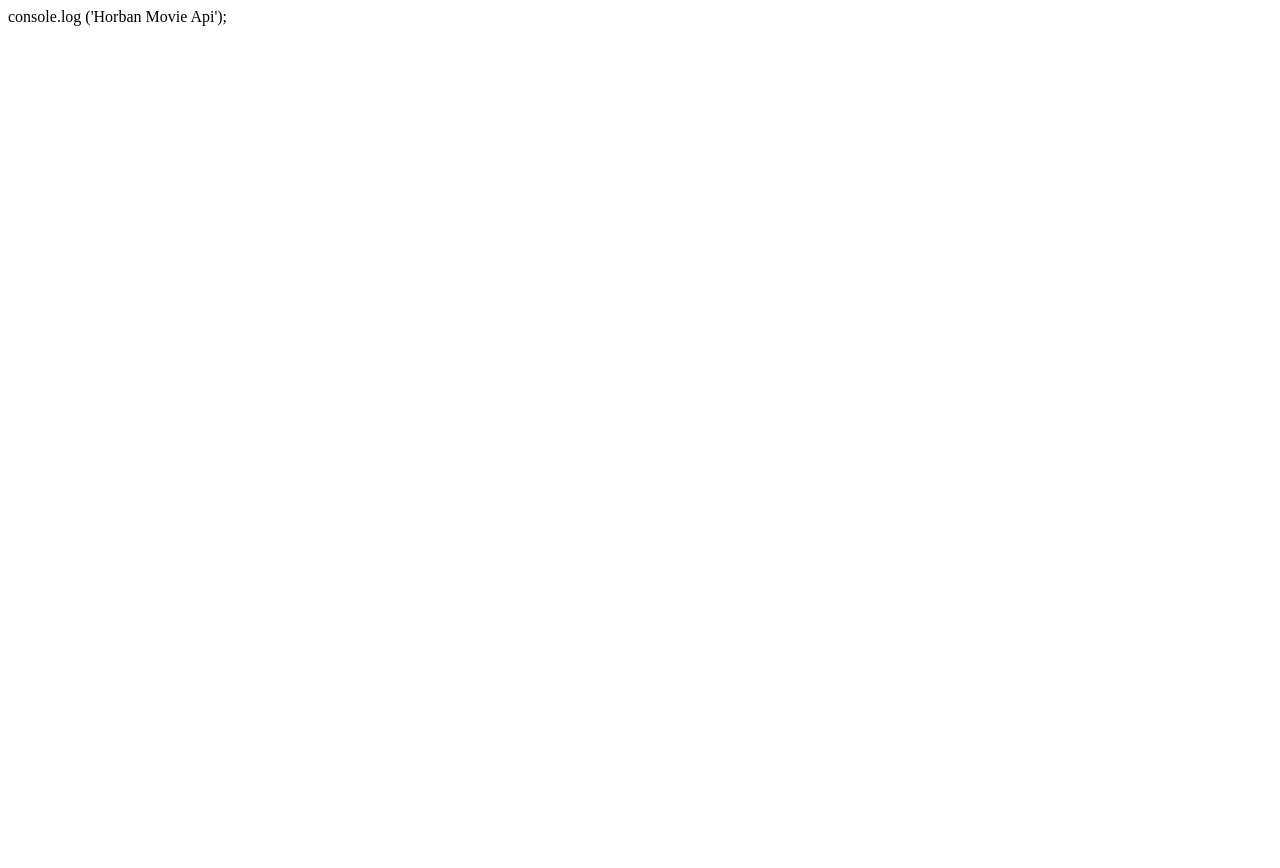
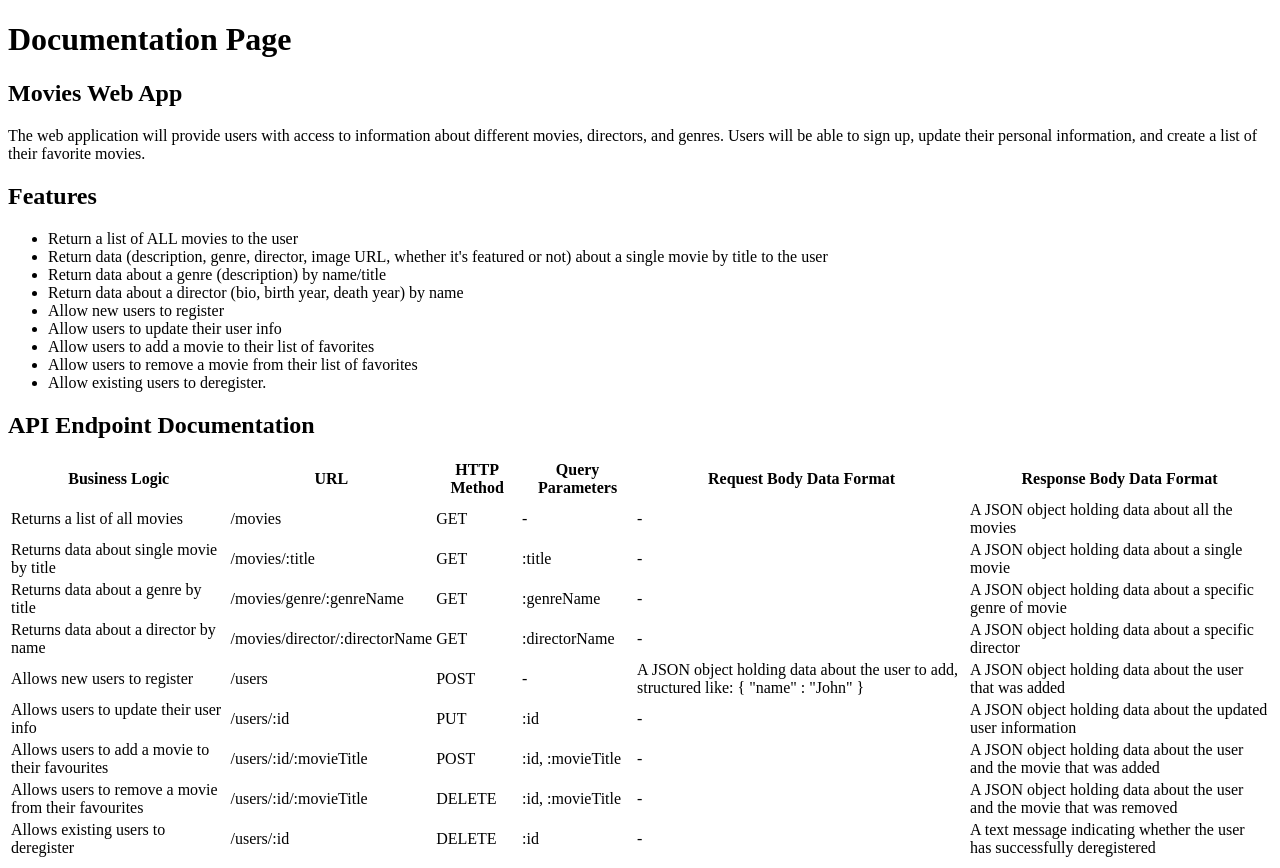
Before and after one commit to Christian-Horban/MyFlix_api, a website: page Public/documentation.html in a window 1280 px wide. Before the commit the page ends 800 px from the top, so only its background shows below. Drawn offline with Linux system fonts and the light colour scheme.

Commit message:
Added endpoint info
Added information table for all endpoints

```diff
--- a/Public/documentation.html
+++ b/Public/documentation.html
@@ -1,3 +1,131 @@
 <!DOCTYPE html>
+<html lang="en">
+<head>
+    <meta charset="UTF-8">
+    <meta http-equiv="X-UA-Compatible" content="IE=edge">
+    <meta name="viewport" content="width=device-width, initial-scale=1.0">
+    <title>Documentation</title>
+</head>
 
-console.log ('Horban Movie Api');
+<body>
+  <div>
+    <h1>Documentation Page</h1>
+    <h2>Movies Web App</h2>
+    <p>
+    The web application will provide users with access to information about different movies, directors, and genres.
+    Users will be able to sign up, update their personal information, and create a list of their favorite movies.
+    </p>
+
+    <h2>Features</h2>
+    <ul>
+        <li>Return a list of ALL movies to the user</li>
+        <li>Return data (description, genre, director, image URL, whether it's featured or not) about a single movie by title to the user</li>
+        <li>Return data about a genre (description) by name/title</li>
+        <li>Return data about a director (bio, birth year, death year) by name</li>
+        <li>Allow new users to register</li>
+        <li>Allow users to update their user info</li>
+        <li>Allow users to add a movie to their list of favorites</li>
+        <li>Allow users to remove a movie from their list of favorites</li>
+        <li>Allow existing users to deregister.</li>
+    </ul>
+  </div>
+
+<h2>API Endpoint Documentation</h2>
+
+<table class="table">
+  <thead>
+    <tr>
+        <th>Business Logic</th>
+        <th>URL</th>
+        <th>HTTP Method</th>
+        <th>Query Parameters</th>
+        <th>Request Body Data Format</th>
+        <th>Response Body Data Format</th>
+    </tr>
+  </thead>
+
+ <tbody>
+  <tr>
+      <td>Returns a list of all movies</td>
+      <td>/movies</td>
+      <td>GET</td>
+      <td>-</td>
+      <td>-</td>
+      <td>A JSON object holding data about all the movies</td>
+  </tr>
+
+  <tr>
+    <td>Returns data about single movie by title</td>
+    <td>/movies/:title</td>
+    <td>GET</td>
+    <td>:title</td>
+    <td>-</td>
+    <td>A JSON object holding data about a single movie</td>
+  </tr>
+
+  <tr>
+    <td>Returns data about a genre by title</td>
+    <td>/movies/genre/:genreName</td>
+    <td>GET</td>
+    <td>:genreName</td>
+    <td>-</td>
+    <td>A JSON object holding data about a specific genre of movie</td>
+  </tr>
+
+  <tr>
+    <td>Returns data about a director by name</td>
+    <td>/movies/director/:directorName</td>
+    <td>GET</td>
+    <td>:directorName</td>
+    <td>-</td>
+    <td>A JSON object holding data about a specific director</td>
+  </tr>
+
+  <tr>
+    <td>Allows new users to register</td>
+    <td>/users</td>
+    <td>POST</td>
+    <td>-</td>
+    <td>A JSON object holding data about the user to add, structured like: { "name" : "John" }</td>
+    <td>A JSON object holding data about the user that was added</td>
+  </tr>
+
+  <tr>
+    <td>Allows users to update their user info</td>
+    <td>/users/:id</td>
+    <td>PUT</td>
+    <td>:id</td>
+    <td>-</td>
+    <td>A JSON object holding data about the updated user information</td>
+  </tr>
+
+  <tr>
+    <td>Allows users to add a movie to their favourites</td>
+    <td>/users/:id/:movieTitle</td>
+    <td>POST</td>
+    <td>:id, :movieTitle</td>
+    <td>-</td>
+    <td>A JSON object holding data about the user and the movie that was added</td>
+  </tr>
+
+  <tr>
+    <td>Allows users to remove a movie from their favourites</td>
+    <td>/users/:id/:movieTitle</td>
+    <td>DELETE</td>
+    <td>:id, :movieTitle</td>
+    <td>-</td>
+    <td>A JSON object holding data about the user and the movie that was removed</td>
+  </tr>
+
+  <tr>
+    <td>Allows existing users to deregister</td>
+    <td>/users/:id</td>
+    <td>DELETE</td>
+    <td>:id</td>
+    <td>-</td>
+    <td>A text message indicating whether the user has successfully deregistered</td>
+  </tr>
+ </tbody>
+ </table>
+</body>
+</html>
```
